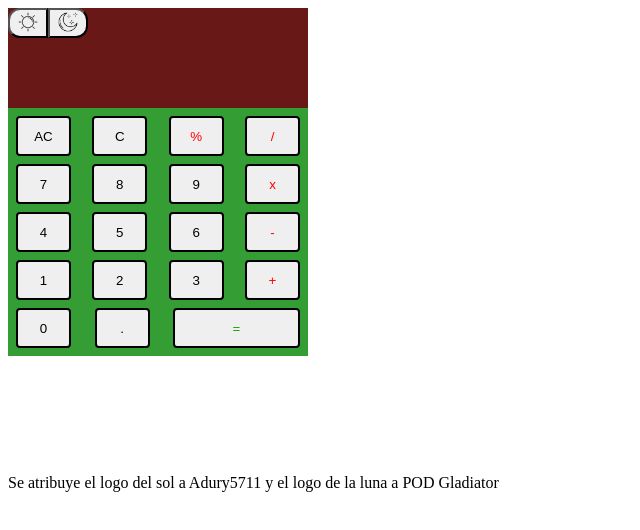
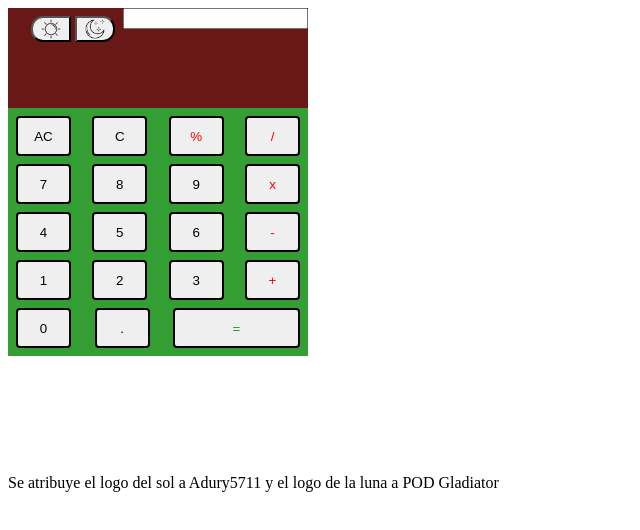
Before and after one commit to tomasitogh/calculator, a plain HTML site: page index.html in a window 1280 px wide. Shown: the whole page, without its empty margins (0-640 px from the left). Drawn offline with Linux system fonts and the light colour scheme.

Commit message:
Improved css and buttons

```diff
--- a/index.html
+++ b/index.html
@@ -17,7 +17,7 @@
 
             </div>
             <div id="current-calcs">
-
+                <input type="text">
             </div>
         </div>
         <div id="buttons-container">
--- a/style.css
+++ b/style.css
@@ -7,6 +7,7 @@
     height: 100px;
     background-color: rgb(105, 24, 24);
     display: flex;
+    justify-content: end;
 }
 #buttons-container{
     max-width: 300px;
@@ -35,8 +36,7 @@
 }
 #dark-mode, #light-mode{
     width: 40px;
-    height: 30px;
-
+    height: 26px;
 }
 #dark-mode{
     border-top-right-radius: 12px;
@@ -48,9 +48,12 @@
 }
 #dark-mode img, #light-mode img{
     width: 20px;
+    align-items: center;
 }
 #calc-switch-mode-container{
-    display: flex;
+    display: block;
+    margin: 8px;
+    height: 26px;
 
 
 }
```
